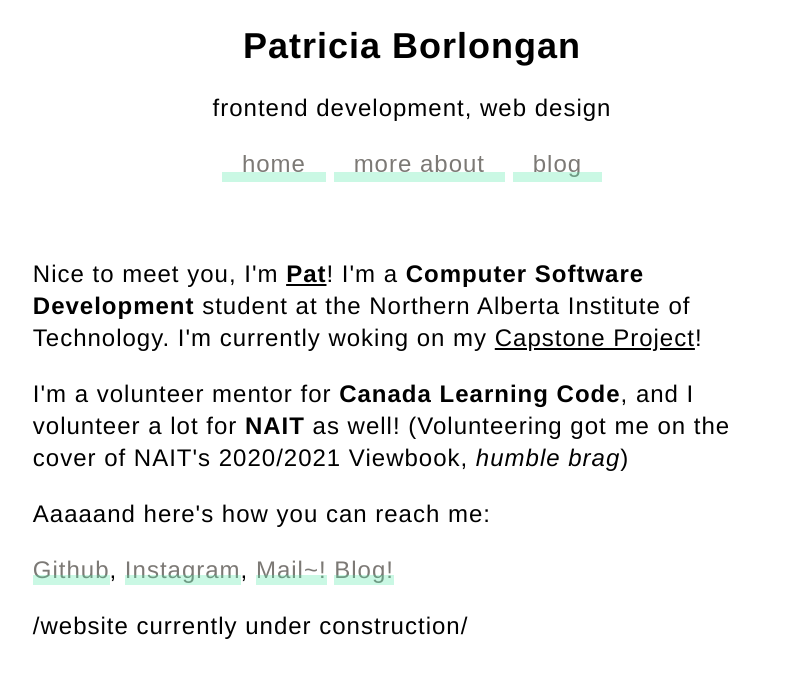
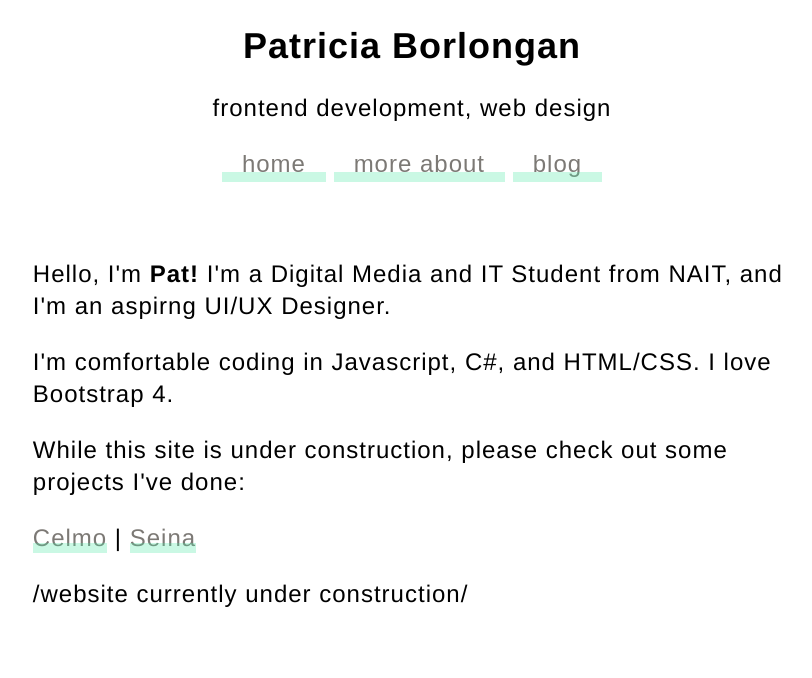
Before and after one commit to pborlongan/pborlongan.github.io, a Jekyll site: the page built from index.html, in a window 1280 px wide. Shown: the top 678 px of the page, without its empty margins (228-1040 px from the left). Built offline with Jekyll 4.4.1, drawn with Linux system fonts in a browser that asks for light colours.

Commit message:
Update index.html

```diff
--- a/index.html
+++ b/index.html
@@ -2,11 +2,18 @@
 layout: default
 title: Hi, hello.
 ---
-<div class="profile">
+<!-- <div class="profile">
 	 <p>Nice to meet you, I'm <b><u>Pat</u></b>! I'm a <b>Computer Software Development</b> student at the Northern Alberta Institute of Technology. I'm currently woking on my <u>Capstone Project</u>!</p>
 	 <p>I'm a volunteer mentor for <b>Canada Learning Code</b>, and I volunteer a lot for <b>NAIT</b> as well! (Volunteering got me on the cover of NAIT's 2020/2021 Viewbook, <i>humble brag</i>)</p>
 </div>
 <div class="links">
 	 <p>Aaaaand here's how you can reach me:</p>
 	 <p><a href="https://github.com/pborlongan">Github</a>, <a href="https://instagram.com/soymilktv">Instagram</a>, <a href="mailto:borlonganpatricia@gmail.com">Mail~!</a> <a href="blog/index.html">Blog!</a></p>
+</div> -->
+
+<div class="profile">
+	<p>Hello, I'm <b>Pat!</b> I'm a Digital Media and IT Student from NAIT, and I'm an aspirng UI/UX Designer.</p>
+	<p>I'm comfortable coding in Javascript, C#, and HTML/CSS. I love Bootstrap 4.</p>
+	<p>While this site is under construction, please check out some projects I've done:</p>
+	<p><a href="https://caffeineisbad.netlify.com/">Celmo</a> | <a href="https://sadmouse.netlify.com/">Seina</a></p>
 </div>
```
